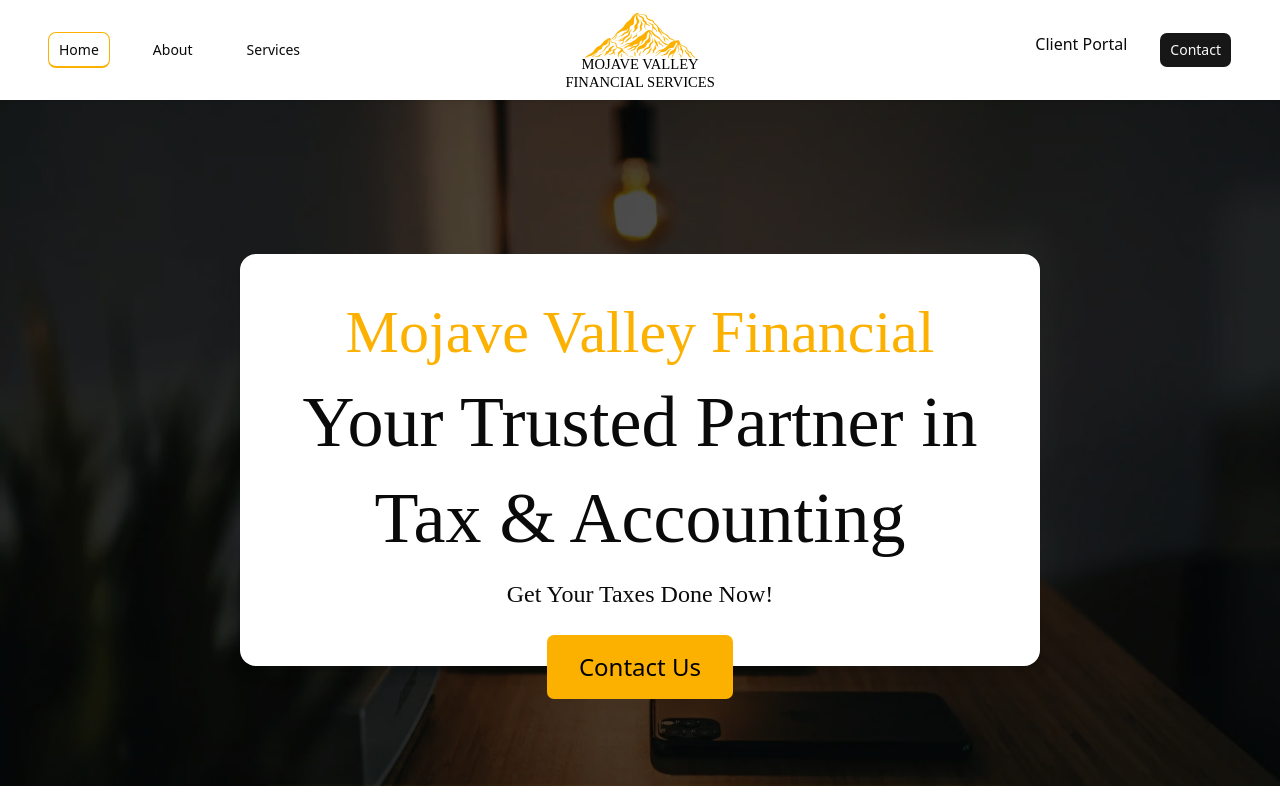
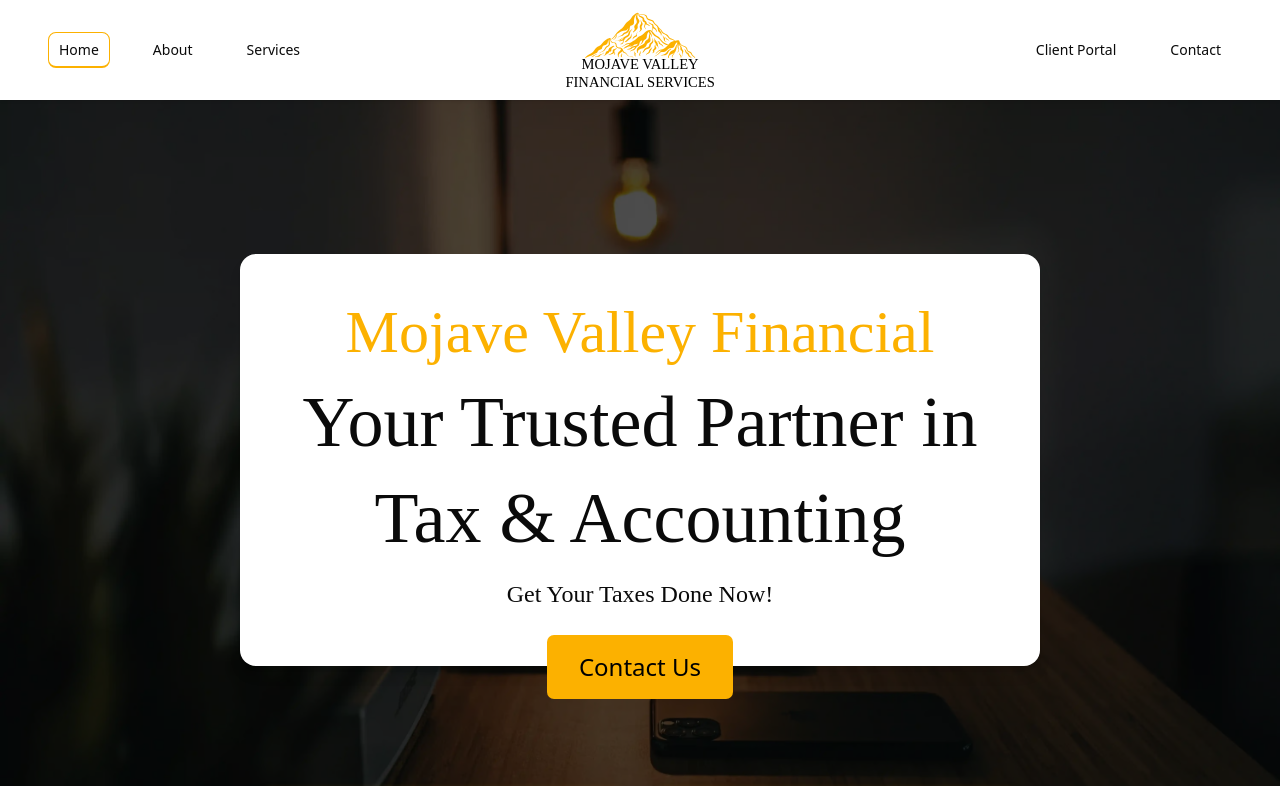
Before and after one commit to currency-covenant/mojave-valley-financial-services, a React (Vite) app in the folder client/: page / in a window 1280 px wide. Shown: the top 786 px of the page. Built offline with nearby package versions, Linux system fonts and the light colour scheme.

Commit message:
Navbar scroll logic complete

```diff
--- a/client/src/components/global/navbar.tsx
+++ b/client/src/components/global/navbar.tsx
@@ -6,26 +6,31 @@
 export const Navbar = () => {
   const [isOpen, setIsOpen] = useState(false);
   const [activeSection, setActiveSection] = useState<
-    "home" | "about" | "services"
+    "home" | "about" | "services" | "contact"
   >("home");
 
   const scrollToSection = (id: string) => {
+    console.log("scrollToSection:", id);
     const el = document.getElementById(id);
     if (el) {
-      el.scrollIntoView({ behavior: "smooth" });
+      el.scrollIntoView({ behavior: "smooth", block: "start" });
       setIsOpen(false);
     }
   };
 
   useEffect(() => {
     const sections = document.querySelectorAll<HTMLElement>(
-      "#home, #about, #services",
+      "#home, #about, #services, #contact",
     );
     const observer = new IntersectionObserver(
       (entries) => {
         entries.forEach((entry) => {
           if (entry.isIntersecting) {
-            const id = entry.target.id as "home" | "about" | "services";
+            const id = entry.target.id as
+              | "home"
+              | "about"
+              | "services"
+              | "contact";
             setActiveSection(id);
           }
         });
@@ -79,18 +84,20 @@
         </div>
 
         {/* Desktop CTAs – hidden on mobile */}
-        <div className="hidden lg:flex lg:w-1/3 lg:justify-end lg:gap-8">
-          <a
-            target="_blank"
-            href="https://mojavevalleyfinancialcom.clientportal.com"
-            className="cursor-pointer"
+        <div className="hidden lg:flex flex-row justify-center items-center lg:w-1/3 lg:justify-end lg:gap-8">
+          <Button
+            variant="blank"
+            onClick={() =>
+              window.open(
+                "https://mojavevalleyfinancialcom.clientportal.com",
+                "_blank",
+                "noopener,noreferrer",
+              )
+            }
           >
             Client Portal
-          </a>
-          <Button
-            onClick={() => scrollToSection("about-cards")}
-            className="cursor-pointer"
-          >
+          </Button>
+          <Button variant="blank" onClick={() => scrollToSection("contact")}>
             Contact
           </Button>
         </div>
@@ -147,10 +154,10 @@
           >
             Services
           </Button>
-          <p className="cursor-pointer py-1" onClick={() => setIsOpen(false)}>
-            Client Portal
-          </p>
-          <p className="cursor-pointer py-1" onClick={() => setIsOpen(false)}>
+          <p
+            className="cursor-pointer py-1"
+            onClick={() => scrollToSection("contact")}
+          >
             Contact
           </p>
         </div>
--- a/client/src/components/home/Contact.tsx
+++ b/client/src/components/home/Contact.tsx
@@ -27,7 +27,7 @@
       await submitContact(formData);
       toast.success("Your message has been sent!");
       setFormData({ name: "", email: "", phone: "", message: "" });
-    } catch (err: any) {
+      } catch (err: unknown) {
       console.error(err);
       const msg =
         err instanceof Error
@@ -41,7 +41,10 @@
 
   return (
     <>
-      <div className="flex flex-col lg:flex-row justify-center items-start h-full">
+        <div
+          id="contact"
+          className="flex flex-col lg:flex-row justify-center items-start h-full pt-10 scroll-mt-20"
+        >
         {/* <iframe */}
         {/*   src="https://calendly.com/alvin-brown-mojavevalleyfinancial/30min" */}
         {/*   className="w-full lg:w-1/2" */}
```
